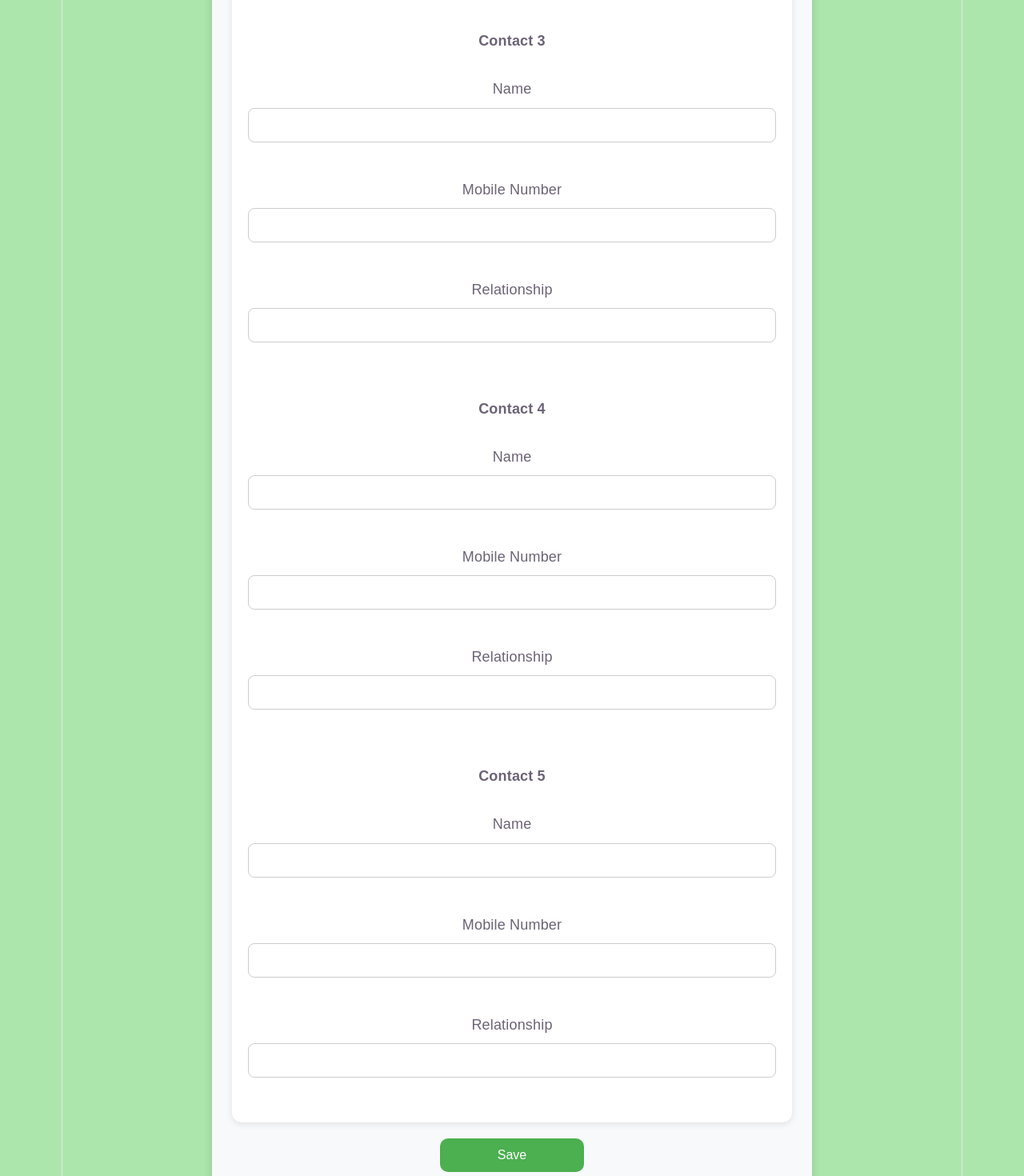
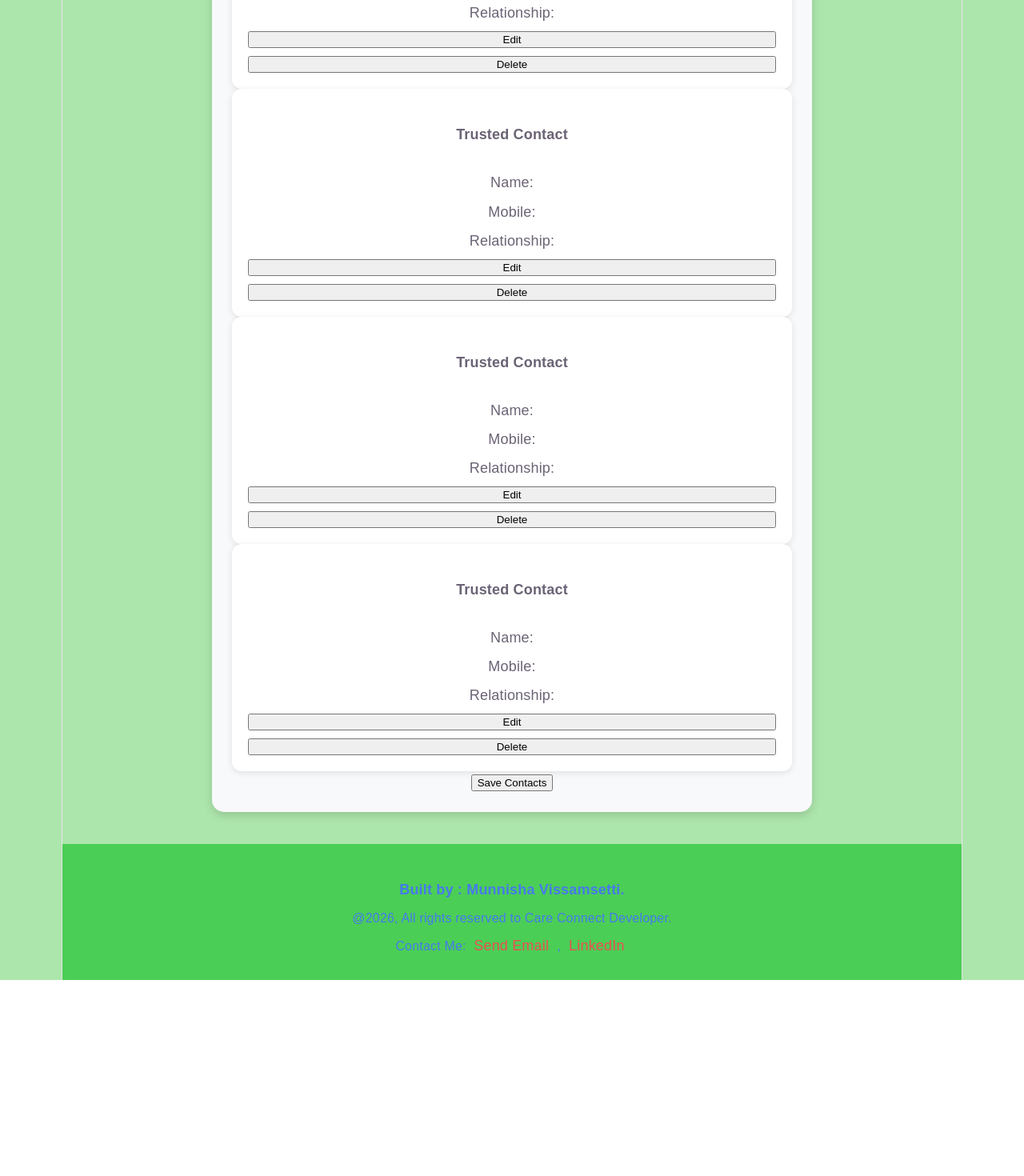
Before and after one commit to Munnisha-code/Final-Project-Unit1-CareConnect, a React (Vite) app: page /trusted-contacts in a window 1280 px wide. Shown: the part 1140-2610 px from the top of the page at 80% size. After the commit the page ends 2365 px from the top, so only its background shows below. Built offline with nearby package versions, Linux system fonts and the light colour scheme.

Commit message:
Added trusted contacts add edit delete features.

```diff
--- /dev/null
+++ b/src/mockData/trustedContacts.js
@@ -0,0 +1,45 @@
+
+
+const trustedContacts = [
+
+    {
+      id: 1,
+      name:'',
+      mobileNumber:'',
+      relationship:''
+
+     },
+
+    {
+        id: 2,
+      name:'',
+      mobileNumber:'',
+      relationship:''
+
+    },
+    {
+        id: 3,
+      name:'',
+      mobileNumber:'',
+      relationship:''
+    },
+
+    {
+        id: 4,
+      name:'',
+      mobileNumber:'',
+      relationship:''
+
+    },
+
+    {
+
+        id: 5,
+      name:'',
+      mobileNumber:'',
+      relationship:''
+
+    }
+];
+
+export default trustedContacts;
--- a/src/pages/TrustedContactForm.jsx
+++ b/src/pages/TrustedContactForm.jsx
@@ -1,110 +1,122 @@
+
+import './Pages.css';
 
 import React, { useState } from 'react';
-import './Pages.css';
+
 import { useNavigate } from 'react-router-dom';
+
+import trustedContacts from '../mockData/trustedContacts';
+
 
 function TrustedContactForm(){
 
     const navigate = useNavigate();
 
-    const [data, setData] = useState({
-       contact1:{ name:'', mobileNumber:'', relationship:''},
-       contact2:{ name:'', mobileNumber:'', relationship:''},
-       contact3:{ name:'', mobileNumber:'', relationship:''},
-       contact4:{ name:'', mobileNumber:'', relationship:''},
-       contact5:{ name:'', mobileNumber:'', relationship:''}
+    const [contacts, setContacts] = useState(trustedContacts);
 
-    });
+    const [formData, setFormData] = useState ({ name: '', mobileNumber:'', relationship:'' });
+
+    const [ editId, setEditId] = useState(null);
+
+ //input changes handler
+
+    const changeHandler = (ev) =>{ setFormData({...formData, [ev.target.name]: ev.target.value});}
+
+    // Add or update contacts
+
+   const submitHandler = ev => { ev.preventDefault();
+
+      if(editId !== null){
+
+        const updatedContacts = contacts.map((contact) => contact.id === editId ? { ...contact, ...formData} : contact);
+
+                 setContacts(updatedContacts);
+
+                 setEditId(null);
+                 }
+
+                else {
+
+                     const newContact = { id: Date.now(), ...formData };
+
+                     setContacts([ ...contacts, newContact]);
+                    }
+
+                    setFormData ({ name:'', mobileNumber:'', relationship:'' });
+
+    }
 
 
-    const changeHandler = (contact, ev) =>{
-         setData({...data,
-            [contact]:{ ...data[contact],
-            [ev.target.name]: ev.target.value}
-        });
-      }
+        const editContact = (id) => {
 
-   const submitHandler = ev => {
-         ev.preventDefault();
+            const selectedContact = contacts.find( contact => contact.id === id );
 
-         console.log(data);
+            setFormData ({
+                name: selectedContact.name,
+                mobileNumber: selectedContact.mobileNumber,
+                relationship: selectedContact.relationship
+            });
 
-       navigate ( '/thank-you');
-   }
+            setEditId(id);
+        }
+
+        const deleteContact= (id) => {
+
+            const updatedContacts = contacts.filter( contact => contact.id !==id );
+
+            setContacts(updatedContacts);
+        }
+
 
     return(
 
         <div className="trusted-contact-container" >
+
             <h3 className='trusted-title' > Add Trusted Contacts </h3> <br />
 
             <form className='trusted-form' onSubmit ={submitHandler} >
 
                 <div className="contact-card" >
 
-               <h4> Contact 1</h4>
 
                 <label> Name </label>
-                <input type='text' name='name' value = {data.contact1.name} onChange={(ev) => changeHandler('contact1', ev)}/> <br />
+                <input type='text' name='name' value = {formData.name} onChange = {changeHandler} /> <br />
 
                 <label> Mobile Number </label>
-                <input type ="tel"  name='mobileNumber' value ={data.contact1.mobileNumber} onChange={(ev) => changeHandler('contact1', ev)}/> <br />
+                <input type ="tel"  name='mobileNumber' value ={formData.mobileNumber} onChange = {changeHandler}/> <br />
 
                 <label> Relationship </label>
-                <input type='text' name='relationship' value = {data.contact1.relationship}     onChange={(ev) => changeHandler('contact1', ev)} /> <br />
+                <input type='text' name='relationship' value = {formData.relationship} onChange = {changeHandler} /> <br />
 
-
-              <h4> Contact 2</h4>
-
-                <label> Name </label>
-                <input type='text' name='name' value = { data.contact2.name} onChange={(ev) => changeHandler('contact2', ev)} /> <br />
-
-                <label> Mobile Number </label>
-                <input type ="tel"  name='mobileNumber' value ={data.contact2.mobileNumber} onChange={(ev) => changeHandler('contact2', ev)}/> <br />
-
-                <label> Relationship </label>
-                <input type='text' name='relationship' value = { data.contact2.relationship} onChange={(ev) => changeHandler('contact2', ev)} /> <br />
-
-
-              <h4> Contact 3 </h4>
-
-                <label> Name </label>
-                <input type='text' name='name' value = { data.contact3.name} onChange={(ev) => changeHandler('contact3', ev)} /> <br />
-
-                <label> Mobile Number </label>
-                <input type ="tel"  name='mobileNumber' value ={data.contact3.mobileNumber} onChange={(ev) => changeHandler('contact3', ev)}/> <br />
-
-                <label> Relationship </label>
-                <input type='text' name='relationship' value = {data.contact3.relationship}  onChange={(ev) => changeHandler('contact3', ev)}/> <br />
-
-
-            <h4> Contact 4 </h4>
-
-                <label> Name </label>
-                <input type='text' name='name' value = { data.contact4.name}  onChange={(ev) => changeHandler('contact4', ev)}/> <br />
-
-                <label> Mobile Number </label>
-                <input type ="tel"  name='mobileNumber' value ={data.contact4.mobileNumber} onChange={(ev) => changeHandler('contact4', ev)}/> <br />
-
-                <label> Relationship </label>
-                <input type='text' name='relationship' value = {data.contact4.relationship} onChange={(ev) => changeHandler('contact4', ev)} /> <br />
-
-
-            <h4> Contact 5 </h4>
-
-                <label> Name </label>
-                <input type='text' name='name' value = { data.contact5.name}  onChange={(ev) => changeHandler('contact5', ev)}/> <br />
-
-                <label> Mobile Number </label>
-                <input type ="tel"  name='mobileNumber' value ={data.contact5.mobileNumber} onChange={(ev) => changeHandler('contact5', ev)}/> <br />
-
-                <label> Relationship </label>
-                <input type='text' name='relationship' value = {data.contact5.relationship} onChange={(ev) => changeHandler('contact5', ev)}/> <br />
 
             </div>
 
-                <button className='trusted-save-button' type='submit'> Save </button>
+                <button className='trusted-save-button' type='submit'>
+
+                     { editId !== null? 'Update Contact': 'Add Contact'}
+
+                 </button>
 
             </form>
+
+            <div className ='contact-list' >
+
+                     {contacts.map((contact) => (
+                                <div className='contact-card' key = {contact.id}>
+
+                                    <h4> Trusted Contact </h4>
+                                    <p> Name: {contact.name} </p>
+                                    <p> Mobile: {contact.mobileNumber} </p>
+                                    <p> Relationship: {contact.relationship} </p>
+
+                                    <button onClick= { () => editContact(contact.id)} > Edit </button>
+
+                                    <button onClick= { () => deleteContact(contact.id)} > Delete </button>
+
+                                </div>
+                    ))}
+                <button className ='tc-save-button' type='button' onClick={ () => navigate('/thank-you')} > Save Contacts </button>
+            </div>
 
         </div>
     );
```
